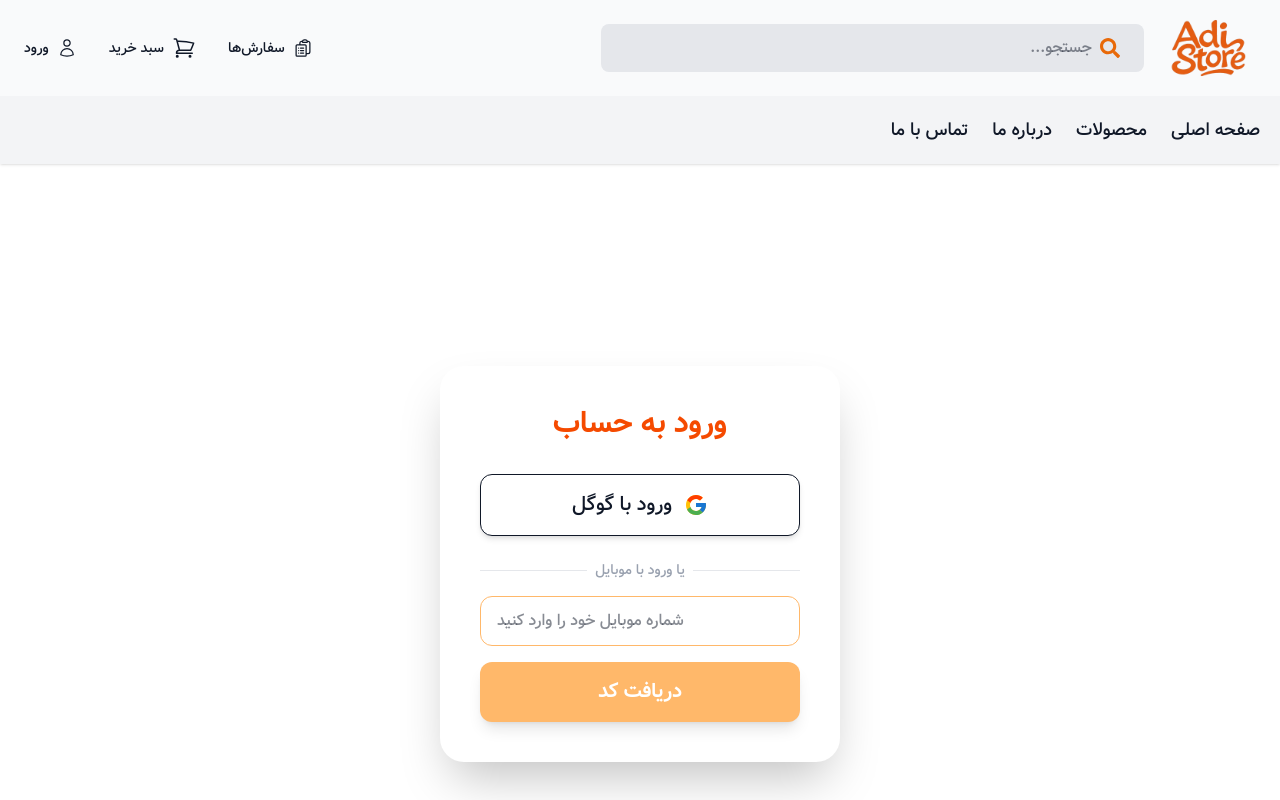
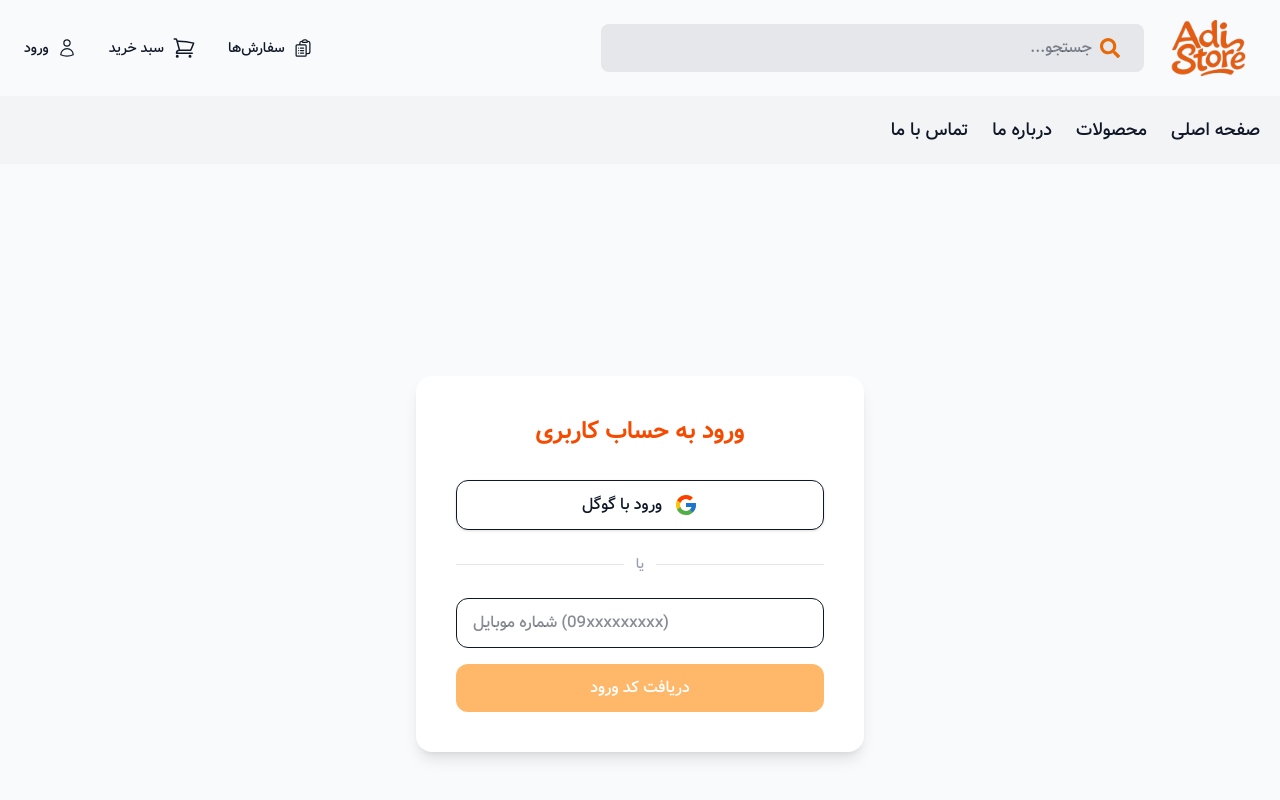
Before and after one commit to HeydariADI/AdiStore, a Next.js app: page /authentication/login in a window 1280 px wide. Shown: the top 800 px of the page. Built offline with nearby package versions, Linux system fonts and the light colour scheme.

Commit message:
fix login

```diff
--- a/package.json
+++ b/package.json
@@ -17,7 +17,7 @@
     "mongodb": "^6.21.0",
     "mongoose": "^8.19.2",
     "next": "^16.1.6",
-    "next-auth": "^4.24.13",
+    "next-auth": "^4.24.14",
     "nodemailer": "^7.0.10",
     "postcss": "^8.5.6",
     "react": "19.1.0",
--- a/src/app/authentication/login/page.jsx
+++ b/src/app/authentication/login/page.jsx
@@ -3,97 +3,104 @@
 import { useState } from "react";
 import { signIn } from "next-auth/react";
 import { useRouter } from "next/navigation";
-import { FcGoogle } from "react-icons/fc"; // آیکون گوگل
+import { FcGoogle } from "react-icons/fc";
 
 export default function LoginPage() {
   const router = useRouter();
-  const [value, setValue] = useState("");
+
+  const [phone, setPhone] = useState("");
   const [isLoading, setIsLoading] = useState(false);
   const [error, setError] = useState("");
 
-  const handleSubmit = async (e) => {
+  // ---------------- Phone OTP ----------------
+  const handlePhoneLogin = async (e) => {
     e.preventDefault();
     setIsLoading(true);
     setError("");
 
     try {
-      // ---------------- Phone Validation ----------------
-      if (!/^09\d{9}$/.test(value)) {
+      if (!/^09\d{9}$/.test(phone)) {
         setError("شماره موبایل معتبر نیست");
         setIsLoading(false);
         return;
       }
 
-      // ---------------- Send OTP ----------------
-      const response = await fetch("/api/otp/send", {
+      const res = await fetch("/api/otp/send", {
         method: "POST",
         headers: { "Content-Type": "application/json" },
-        body: JSON.stringify({ phone: value }),
+        body: JSON.stringify({ phone }),
       });
 
-      if (response.ok) {
-        router.push(`/verify-otp?phone=${encodeURIComponent(value)}`);
-      } else {
-        const data = await response.json();
-        setError(data.error || "خطایی رخ داد.");
+      if (!res.ok) {
+        const data = await res.json();
+        setError(data.error || "خطا در ارسال کد");
+        return;
       }
+
+      router.push(`/verify-otp?phone=${encodeURIComponent(phone)}`);
     } catch (err) {
-      setError("خطای شبکه یا سرور.");
+      setError("خطای شبکه یا سرور");
     } finally {
       setIsLoading(false);
     }
   };
 
+  // ---------------- UI ----------------
   return (
-    <div className="flex h-screen ">
-      <div className="flex-1 flex items-center justify-center p-4 sm:p-10">
-        <div className="w-full sm:w-3/4 md:w-1/2 lg:w-1/3 bg-white rounded-3xl shadow-2xl p-6 sm:p-10">
-          <h2 className="text-2xl sm:text-3xl font-bold text-center mb-8 text-orange-600">
-            ورود به حساب
-          </h2>
+    <div className="flex min-h-screen items-center justify-center bg-gray-50 font-vazirmatn">
+      <div className="w-full max-w-md bg-white rounded-2xl shadow-lg p-6 sm:p-10">
 
-          {/* ---------------- Google Login ---------------- */}
+        <h1 className="text-2xl font-bold text-center text-orange-600 mb-8">
+          ورود به حساب کاربری
+        </h1>
+
+        {/* ---------------- GOOGLE LOGIN ---------------- */}
         <button
-            onClick={() => signIn("google")}
-            className="w-full flex items-center justify-center gap-3 py-3 sm:py-4 rounded-xl shadow-md border hover:shadow-lg transition bg-white hover:bg-gray-50 text-lg sm:text-xl font-medium mb-6"
+          onClick={() =>
+            signIn("google", {
+              callbackUrl: "/dashboard",
+            })
+          }
+          className="w-full flex items-center justify-center gap-3 py-3 rounded-xl border shadow-sm hover:shadow-md transition mb-6"
         >
           <FcGoogle size={24} />
           ورود با گوگل
         </button>
 
-          <div className="flex items-center my-4">
-            <hr className="flex-1 border-gray-200" />
-            <span className="mx-2 text-gray-400 text-sm">
-              یا ورود با موبایل
-            </span>
-            <hr className="flex-1 border-gray-200" />
+        <div className="flex items-center gap-3 mb-6">
+          <div className="flex-1 h-px bg-gray-200" />
+          <span className="text-sm text-gray-400">یا</span>
+          <div className="flex-1 h-px bg-gray-200" />
         </div>
 
-          {/* ---------------- Phone Login ---------------- */}
+        {/* ---------------- ERROR ---------------- */}
         {error && (
-            <p className="text-red-500 text-sm text-center mb-4">{error}</p>
+          <p className="text-red-500 text-sm text-center mb-4">
+            {error}
+          </p>
         )}
 
-          <form onSubmit={handleSubmit} className="flex flex-col gap-4">
+        {/* ---------------- PHONE LOGIN ---------------- */}
+        <form onSubmit={handlePhoneLogin} className="space-y-4">
+
           <input
             type="tel"
-              placeholder="شماره موبایل خود را وارد کنید"
-              value={value}
-              onChange={(e) => setValue(e.target.value)}
-              className="border border-orange-300 rounded-xl px-4 py-3 focus:outline-none focus:ring-2 focus:ring-orange-500 transition"
+            placeholder="شماره موبایل (09xxxxxxxxx)"
+            value={phone}
+            onChange={(e) => setPhone(e.target.value)}
+            className="w-full border rounded-xl px-4 py-3 focus:outline-none focus:ring-2 focus:ring-orange-500"
             disabled={isLoading}
           />
 
           <button
             type="submit"
-              className="w-full bg-orange-600 text-white py-3 sm:py-4 rounded-xl font-semibold text-lg sm:text-xl shadow-lg hover:bg-orange-700 transition disabled:bg-orange-300"
-              disabled={isLoading || value.length === 0}
+            disabled={isLoading || !phone}
+            className="w-full bg-orange-600 text-white py-3 rounded-xl hover:bg-orange-700 transition disabled:bg-orange-300"
           >
-              {isLoading ? "در حال ارسال..." : "دریافت کد"}
+            {isLoading ? "در حال ارسال..." : "دریافت کد ورود"}
           </button>
         </form>
       </div>
     </div>
-    </div>
   );
 }
```
Also changed, not shown: 1 other file (tests, documents, lock files or other folders). Lines whose indentation alone changed are shown as unchanged.
